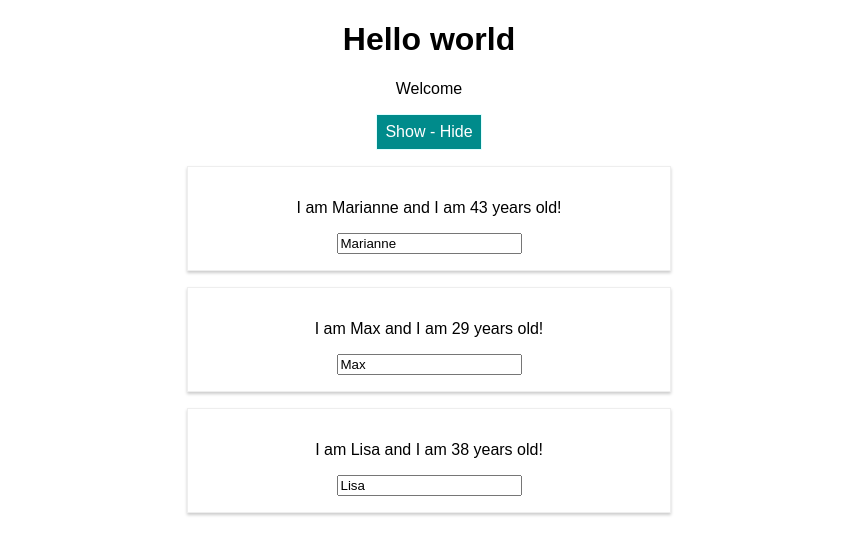
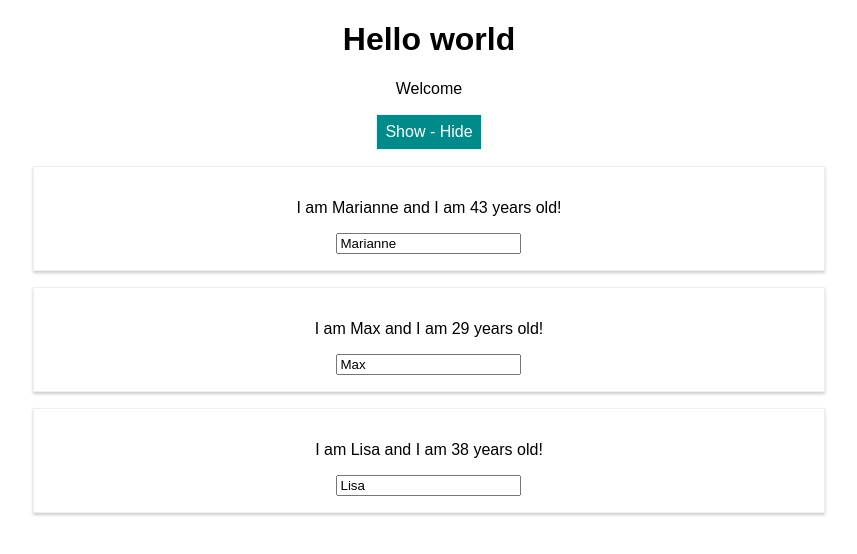
Before and after one commit to hhmaho/react-complete-guide, a React (Create React App) app: page / in a window 1280 px wide. Both pictures are taken after a click on the button "Show - Hide". Shown: the top 554 px of the page, without its empty margins (211-1068 px from the left). Built offline with nearby package versions, Linux system fonts and the light colour scheme.

Commit message:
before eject package.json

```diff
--- a/src/App.js
+++ b/src/App.js
@@ -1,6 +1,5 @@
 import React, { Component } from "react";
 import "./App.css";
-import Radium, { StyleRoot } from "radium";
 import Person from "./Person/Person";
 
 class App extends Component {
@@ -50,11 +49,7 @@
       font: "inherit",
       border: "1px solid lightcyan",
       padding: "8px",
-      cursor: "pointer",
-      ":hover": {
-        backgroundColor: "lightgrey",
-        color: "black"
-      }
+      cursor: "pointer"
     };
 
     let persons = null;
@@ -76,10 +71,6 @@
         </div>
       );
       style.backgroundColor = "darkcyan";
-      style[":hover"] = {
-        backgroundColor: "salmon",
-        color: "black"
-      };
     }
 
     const classes = [];
@@ -91,7 +82,6 @@
     }
 
     return (
-      <StyleRoot>
       <div className="App">
         <h1>Hello world</h1>
         <p className={classes.join(" ")}>Welcome</p>
@@ -100,9 +90,8 @@
         </button>
         {persons}
       </div>
-      </StyleRoot>
     );
   }
 }
 
-export default Radium(App);
+export default App;
--- a/src/Person/Person.js
+++ b/src/Person/Person.js
@@ -1,15 +1,10 @@
 import React from "react";
-import Radium from "radium";
+
 import "./Person.css";
 
 const person = props => {
-  const style = {
-    "@media (min-width: 500px)": {
-      width: "450px"
-    }
-  };
   return (
-    <div className="Person" style={style}>
+    <div className="Person">
       <p onClick={props.click}>
         I am {props.name} and I am {props.age} years old!
       </p>
@@ -19,4 +14,4 @@
   );
 };
 
-export default Radium(person);
+export default person;
```
Lines whose indentation alone changed are shown as unchanged.
